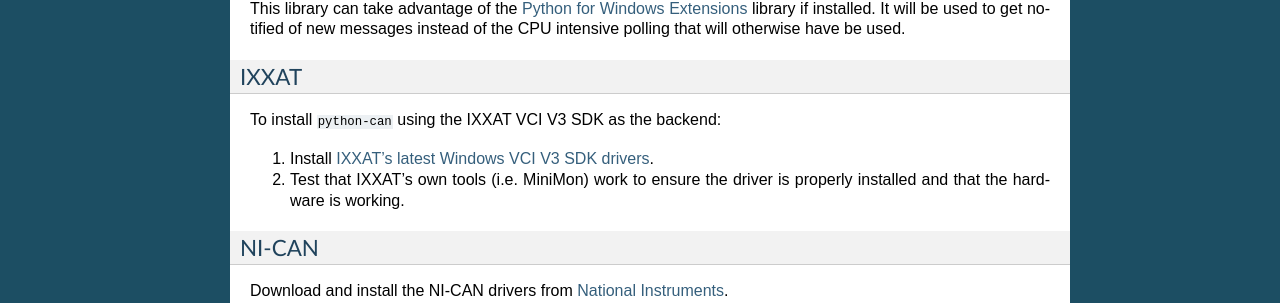
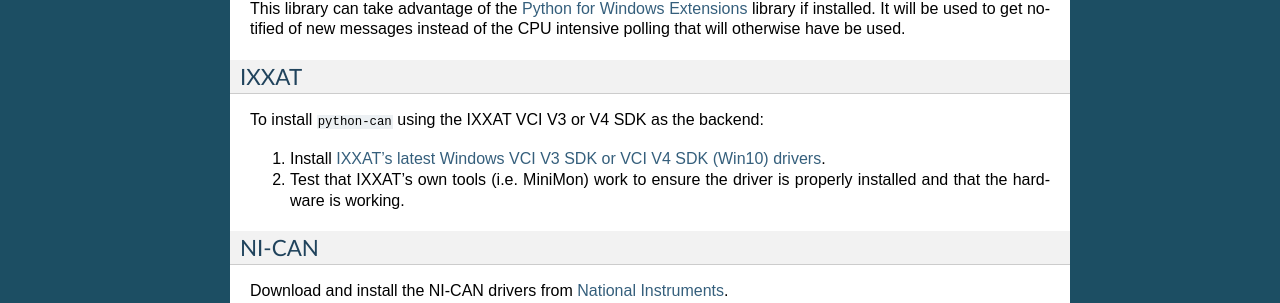
Before and after one commit to hardbyte/python-can, a Sphinx documentation site: the page built from doc/installation.rst, in a window 1280 px wide. Shown: the part 791-1094 px from the top of the page. Built offline with Sphinx 7.4.7, drawn with Linux system fonts in a browser that asks for light colours.

Commit message:
Update installation docs for IXXAT
Updating after @johanbrus successful test with the V4 drivers on Win10

```diff
--- a/doc/installation.rst
+++ b/doc/installation.rst
@@ -57,10 +57,10 @@ the CPU intensive polling that will otherwise have be used.
 IXXAT
 ~~~~~
 
-To install ``python-can`` using the IXXAT VCI V3 SDK as the backend:
+To install ``python-can`` using the IXXAT VCI V3 or V4 SDK as the backend:
 
-1. Install `IXXAT's latest Windows VCI V3 SDK
-   drivers <http://www.ixxat.com/support/file-and-documents-download/drivers/vci-v3-driver-download>`__.
+1. Install `IXXAT's latest Windows VCI V3 SDK or VCI V4 SDK (Win10)
+   drivers <https://www.ixxat.com/technical-support/resources/downloads-and-documentation?ordercode=1.01.0281.12001>`__.
 
 2. Test that IXXAT's own tools (i.e. MiniMon) work to ensure the driver
    is properly installed and that the hardware is working.
```
